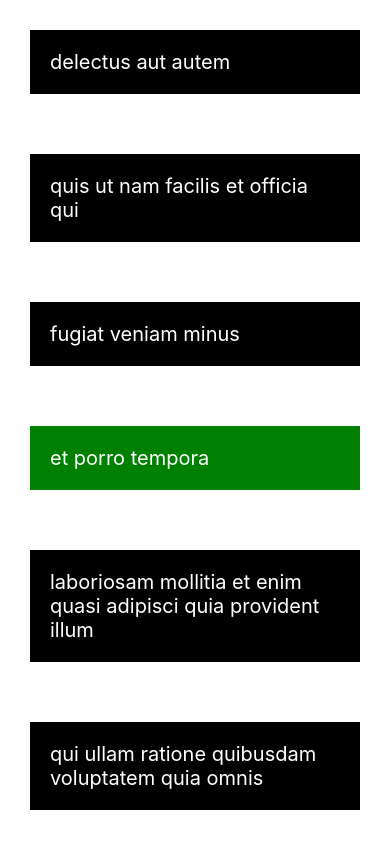
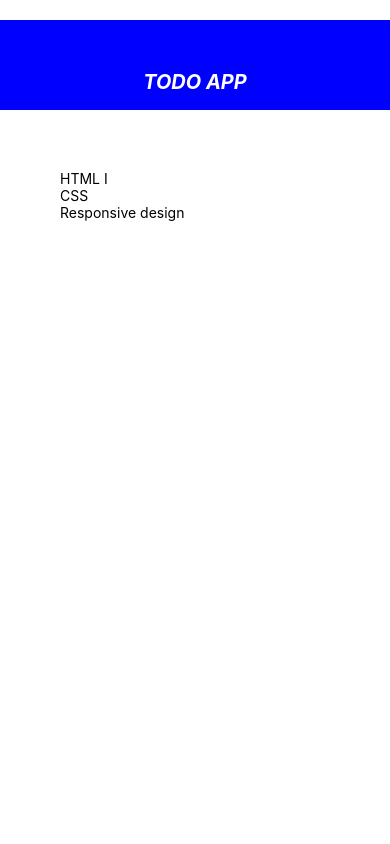
Before and after one commit to Moizasif/react-native-expo, a React Native app: screen / in a window 390 px wide. Built offline with nearby package versions, Linux system fonts and the light colour scheme.

Commit message:
Todo Basic Layout

```diff
--- a/App.js
+++ b/App.js
@@ -1,97 +1,29 @@
 import React,  {useState} from 'react';
-import { FlatList, StyleSheet, Text, View, TouchableOpacity} from 'react-native';
+import { FlatList, StyleSheet, Text, View, SafeAreaView} from 'react-native';
+import Header from './components/Header';
 
 export default function App() {
-  const [todos, setTodos] = useState([{
-    "userId": 1,
-    "id": 1,
-    "title": "delectus aut autem",
-    "completed": false
-  },
-  {
-    "userId": 1,
-    "id": 2,
-    "title": "quis ut nam facilis et officia qui",
-    "completed": false
-  },
-  {
-    "userId": 1,
-    "id": 3,
-    "title": "fugiat veniam minus",
-    "completed": false
-  },
-  {
-    "userId": 1,
-    "id": 4,
-    "title": "et porro tempora",
-    "completed": true
-  },
-  {
-    "userId": 1,
-    "id": 5,
-    "title": "laboriosam mollitia et enim quasi adipisci quia provident illum",
-    "completed": false
-  },
-  {
-    "userId": 1,
-    "id": 6,
-    "title": "qui ullam ratione quibusdam voluptatem quia omnis",
-    "completed": false
-  },
-  {
-    "userId": 1,
-    "id": 7,
-    "title": "illo expedita consequatur quia in",
-    "completed": false
-  },
-  {
-    "userId": 1,
-    "id": 8,
-    "title": "quo adipisci enim quam ut ab",
-    "completed": true
-  },
-  {
-    "userId": 1,
-    "id": 9,
-    "title": "molestiae perspiciatis ipsa",
-    "completed": false
-  },
-  {
-    "userId": 1,
-    "id": 10,
-    "title": "illo est ratione doloremque quia maiores aut",
-    "completed": true
-  }])
+  const [tasks, setTasks] = useState([
+    {"task":"HTML I","done":true, "id": "1"},
+    {"task":"CSS","done":true, "id": "2"},
+    {"task":"Responsive design","done":true, "id": "3"},
+    ])
+  return (
+    <SafeAreaView style={styles.container}>
+      <Header />
+       <View style={styles.content}>
+         <View style={styles.list}>
+          <FlatList
+          data={tasks}
+          renderItem={({item}) => (
+            <Text>{item.task}</Text>
+          )}
+          keyExtractor={(item) => item.id}
+          />
+          </View>
+       </View>
 
-   const pressHandler = (id) => {
-    let returnValue = [...todos];
-    returnValue.forEach(todo=> {
-      if(todo.id === id) {
-        todo.completed= true
-      }
-    })
-    setTodos(returnValue)
-  }
-  return (
-    <View style={styles.container}>
-      <FlatList
-      keyExtractor={(item) => item.id.toString()}
-      data={todos}
-      renderItem={({item}) => (
-        <TouchableOpacity onPress={() => pressHandler(item.id)}>
-           <Text style={{...styles.todo, backgroundColor: item.completed ? "green":"black"}}>{item.title}</Text>
-        </TouchableOpacity>
-      )}
-      />
-      {/* <ScrollView>
-     {todos.map(todo => {
-       return( <View key={todo.id} style={styles.todo}>
-           <Text>{todo.title}</Text>
-         </View>
-       )
-     })}
-     </ScrollView> */}
-    </View>
+    </SafeAreaView>
   );
 }
 
@@ -99,14 +31,11 @@ const styles = StyleSheet.create({
   container: {
     flex: 1,
     backgroundColor: '#fff',
-    // alignItems: 'center',
-    // justifyContent: 'center',
   },
-  todo:{
-    margin: 30,
-    color:"white",
-    fontSize: 20,
-    padding: 20
-
+  content: {
+    padding: 30,
+  },
+  list: {
+    margin: 30
   }
 });
--- /dev/null
+++ b/components/Header.js
@@ -0,0 +1,31 @@
+import React from "react";
+import { View, StyleSheet, Text } from "react-native";
+
+
+const Header = () => {
+  return (
+      <View style={styles.header}>
+          <Text style={styles.title}>
+              TODO APP
+          </Text>
+      </View>
+  )
+}
+
+const styles = StyleSheet.create({
+   header: {
+   paddingTop:50,
+   marginTop: 20,
+   backgroundColor: "blue",
+   height: 90
+   },
+   title:{
+     textAlign: "center",
+     color:"white",
+     fontSize: 20,
+     fontWeight: "bold",
+     fontStyle:"italic"
+   }
+})
+
+export default Header
```
Also changed, not shown: 1 other file (tests, documents, lock files or other folders).
